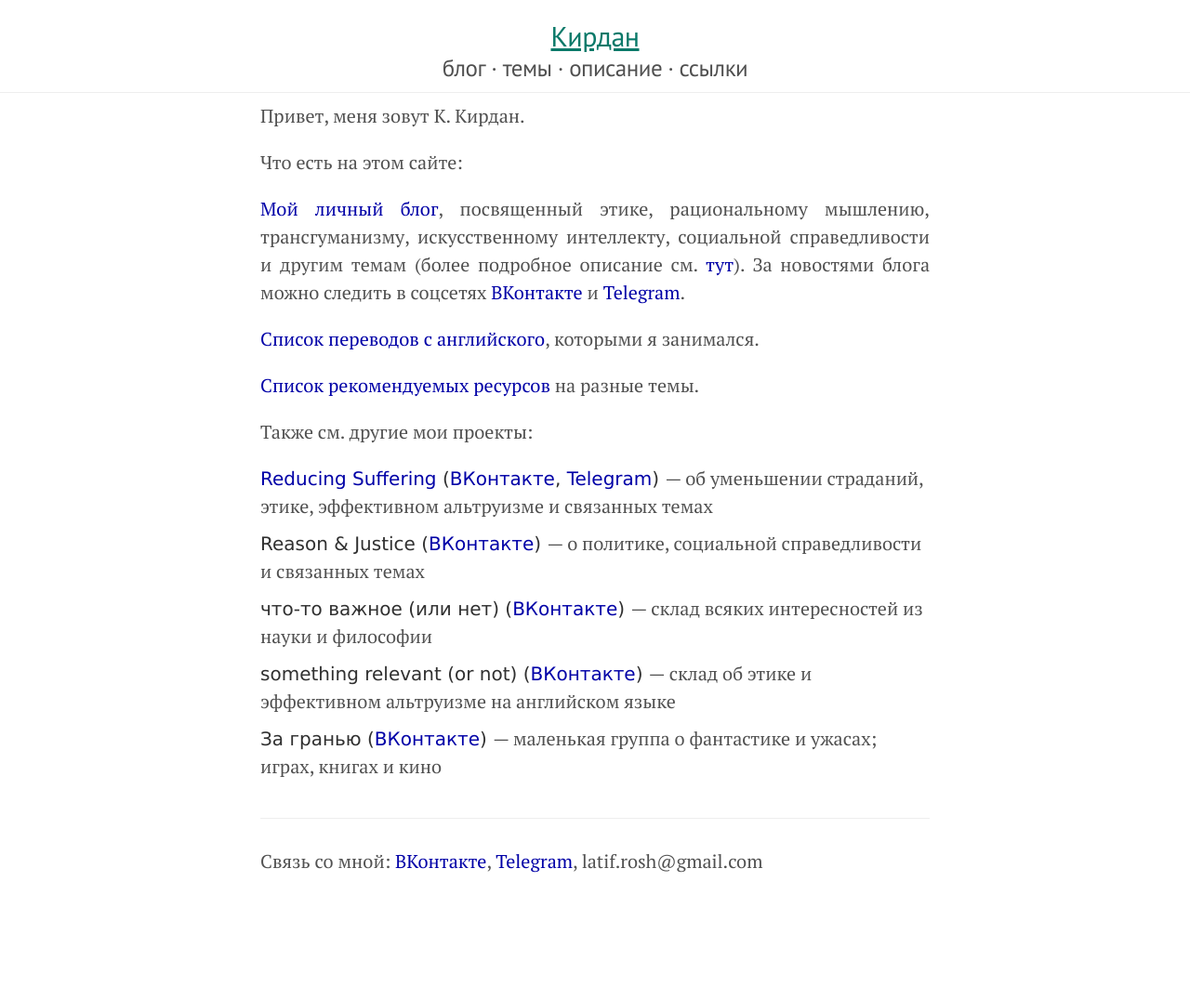
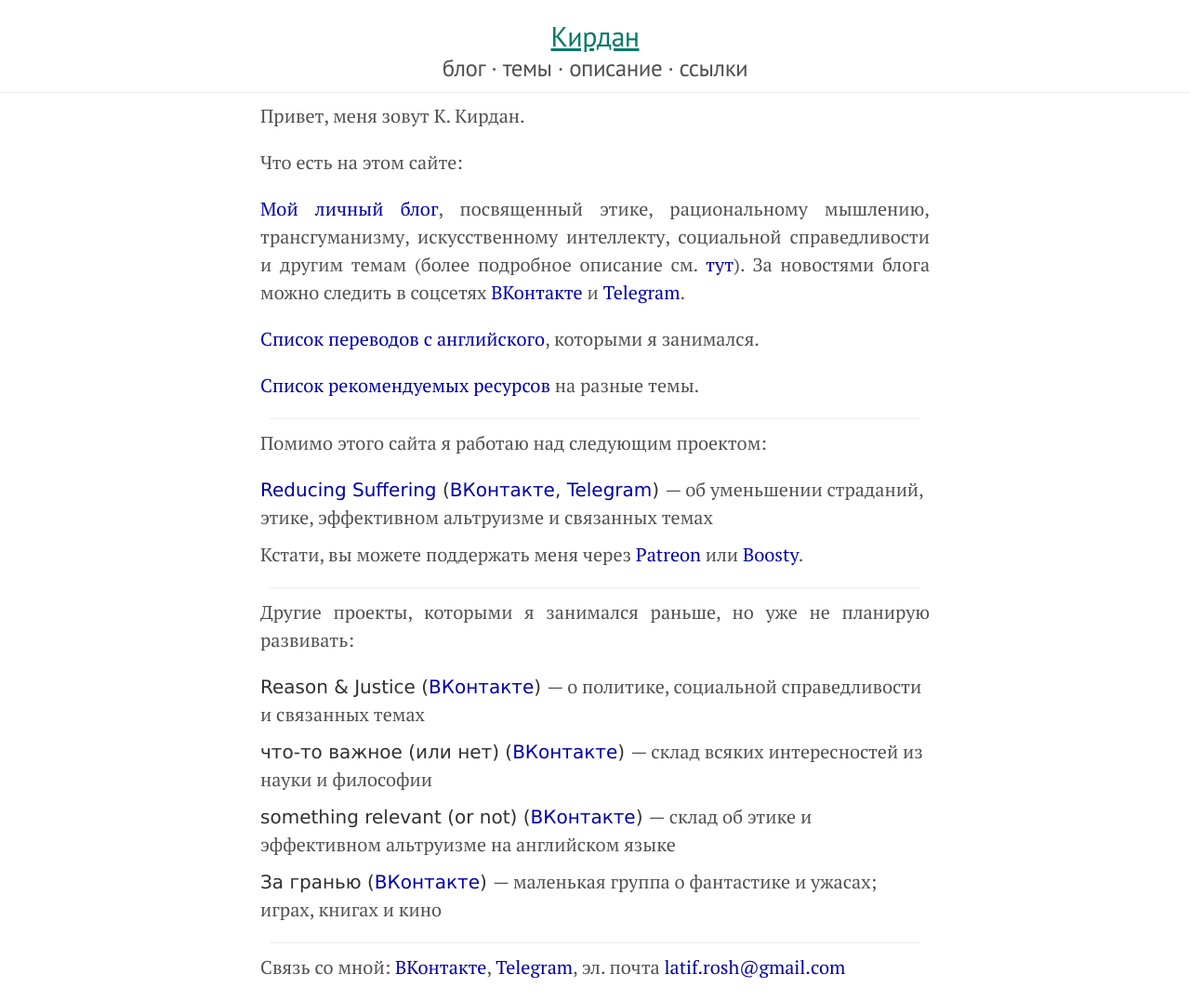
Before and after one commit to KKirdan/kkirdan.github.io, a Jekyll site: the page built from index.md, in a window 1280 px wide. Shown: the whole page at 93% size. Built offline with Jekyll 4.4.1, drawn with Linux system fonts in a browser that asks for light colours; before the commit the page ends 962 px from its top, so only the background shows below that.

Commit message:
Update index.md

```diff
--- a/index.md
+++ b/index.md
@@ -14,13 +14,23 @@ nav_id: 0
 
 <a href="/blog/links.html">Список рекомендуемых ресурсов</a> на разные темы.
 
-Также см. другие мои проекты:
-{% include project-entry.html title="Reducing Suffering" url="https://reducingsuffering.github.io/" vk="https://vk.com/reducing_suffering" telegram="https://t.me/reducing_suffering" text="об уменьшении страданий, этике, эффективном альтруизме и связанных темах" %}
+<hr style="margin: 10px">
+
+Помимо этого сайта я работаю над следующим проектом:
+
+{% include project-entry.html title="Reducing Suffering" url="https://reducingsuffering.github.io/" vk="https://vk.com/reducing_suffering" telegram="https://t.me/reducing_suffering" text="об уменьшении страданий, этике, эффективном альтруизме и связанных темах" icon="https://reducingsuffering.github.io/assets/images/favicon.ico" %}
+
+Кстати, вы можете поддержать меня через <a href="{{ site.patreon }}">Patreon</a> или <a href="{{ site.boosty }}">Boosty</a>.
+
+<hr style="margin: 10px">
+
+Другие проекты, которыми я занимался раньше, но уже не планирую развивать:
+
 {% include project-entry.html title="Reason & Justice" vk="https://vk.com/public187680241" text="о политике, социальной справедливости и связанных темах" %}
 {% include project-entry.html title="что-то важное (или нет)" vk="https://vk.com/public194967191" text="склад всяких интересностей из науки и философии" %}
 {% include project-entry.html title="something relevant (or not)" vk="https://vk.com/public195713045" text="склад об этике и эффективном альтруизме на английском языке" %}
 {% include project-entry.html title="За гранью" vk="https://vk.com/public188637166" text="маленькая группа о фантастике и ужасах; играх, книгах и кино" %}
 
----
+<hr style="margin: 10px">
 
-Связь со мной: [ВКонтакте](https://vk.com/latif_rosh), [Telegram](https://t.me/KKirdan), latif.rosh@gmail.com
+Связь со мной: <a href="{{ site.vk }}">ВКонтакте</a>, <a href="{{ site.telegram }}">Telegram</a>, эл. почта <a href="mailto:{{ site.email }}">{{ site.email }}</a>
```
